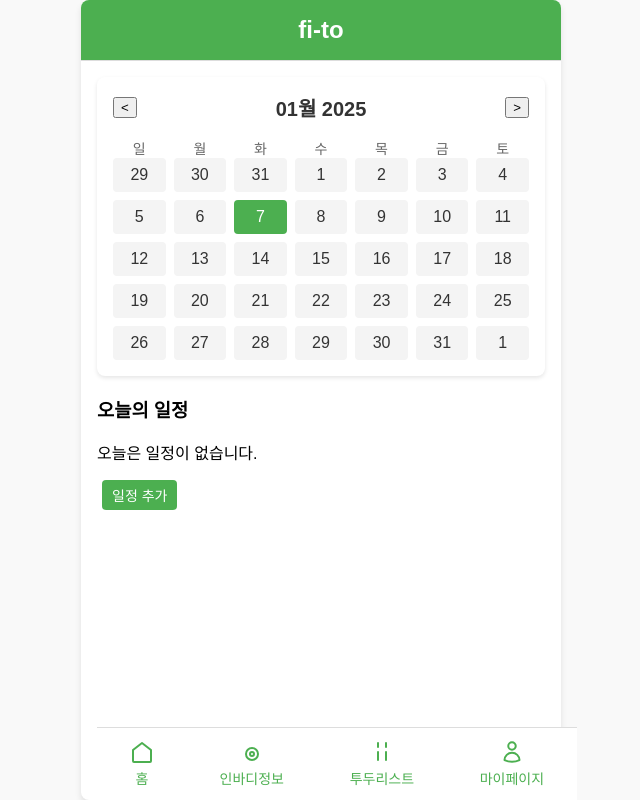
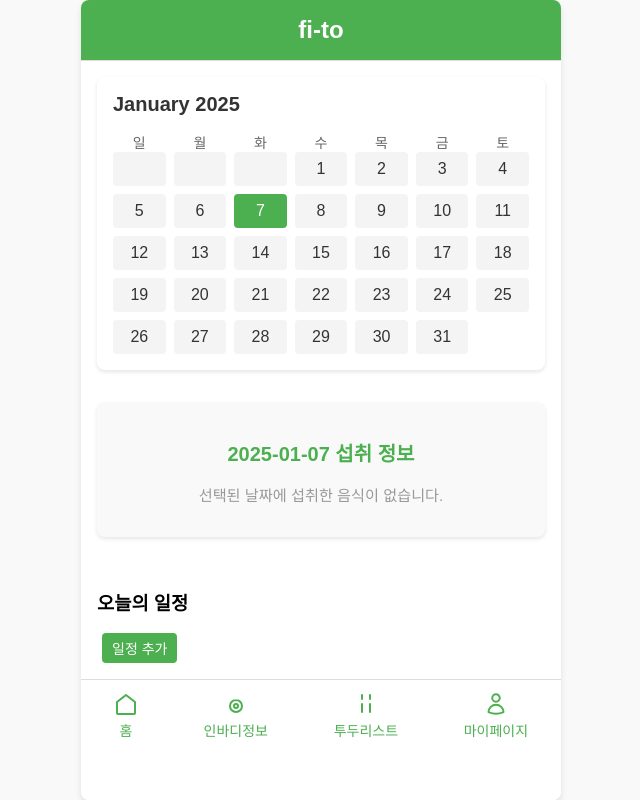
Before and after one commit to zaqs1013/inbodyproject, a PHP site: page /todo.php in a window 1280 px wide. Shown: the whole page, without its empty margins (319-959 px from the left). Run offline with PHP 8.4, Linux system fonts and the light colour scheme; the visitor is signed in with stand-in values (Sample User, id 1); tables that the repository leaves empty or names only in its code hold one stand-in row (values such as "Sample post").

Commit message:
todo업데이트했다..!

```diff
--- a/static/css/todoStyle.css
+++ b/static/css/todoStyle.css
@@ -6,18 +6,27 @@ body {
     justify-content: center;
     align-items: center;
     height: 100vh;
+    overflow: hidden;
+}
+
+.container {
+    width: 100%;
+    max-width: 480px;
+    height: 100vh;
+    display: flex;
+    flex-direction: column;
+    background-color: #fff;
+    box-shadow: 0 4px 6px rgba(0, 0, 0, 0.1);
+    border-radius: 8px;
+    overflow: hidden;
 }
 
 .wrapper {
-    width: 100%;
-    max-width: 480px;
-    height: 100%;
-    background-color: white;
+    flex: 1;
+    overflow-y: auto; /* 세로 스크롤 활성화 */
     display: flex;
     flex-direction: column;
-    box-shadow: 0 4px 6px rgba(0, 0, 0, 0.1);
-    border-radius: 8px;
-    overflow: hidden;
+    background-color: #fff;
 }
 
 header {
@@ -26,13 +35,12 @@ header {
     text-align: center;
     font-size: 1.5rem;
     font-weight: bold;
-    color: #ffff;
+    color: #fff;
+    flex-shrink: 0; /* 헤더 고정 */
     border-bottom: 1px solid #ddd;
 }
 
 .calendar-container {
-    flex: 1;
-    overflow-y: auto;
     padding: 16px;
 }
 
@@ -69,12 +76,12 @@ header {
     font-size: 0.875rem;
     color: #666;
 }
+
 .calendar .days .day {
     text-align: center;
-    vertical-align: middle; /* 세로 가운데 정렬 */
-    display: flex; /* 플렉스 컨테이너 사용 */
-    justify-content: center; /* 가로 가운데 정렬 */
-    align-items: center; /* 세로 가운데 정렬 */
+    display: flex;
+    justify-content: center;
+    align-items: center;
     padding: 8px;
     border-radius: 4px;
     cursor: pointer;
@@ -87,79 +94,22 @@ header {
     color: #fff;
 }
 
-.calendar .days .day.event {
-    background-color: #f9f9f9; /* 일정이 있는 날짜의 배경색 */
-    border: 1px solid #4CAF50; /* 일정이 있는 날짜 강조 */
-    color: #333;
-}
-
-.calendar .days .day.event.active {
-    background-color: #4CAF50; /* 선택된 날짜 강조 */
-    color: #fff;
-}
-
 .calendar .days .day:hover {
     background-color: #e0e0e0;
 }
 
-/* 이벤트 버튼 크기와 위치 정렬 */
+.event-container {
+    padding: 16px;
+}
+
 .event-container .event {
     display: flex;
     justify-content: space-between;
     align-items: center;
-    padding: 10px; /* 일정 패딩 */
+    padding: 10px;
     background-color: #f4f4f4;
     border-radius: 8px;
     margin-bottom: 8px;
-}
-
-/* 일정 텍스트 정렬 */
-.event-container .event .event-details {
-    flex: 1; /* 버튼 간격 조정 */
-
-}
-
-/* 일정 버튼 스타일 */
-.edit-event-btn,
-.delete-event-btn {
-    padding: 5px 10px;
-    background-color: #4CAF50;
-    color: white;
-    border: none;
-    border-radius: 4px;
-    cursor: pointer;
-    font-size: 0.875rem;
-    margin-left: 5px;
-}
-
-.add-event-wrapper {
-    display: none;
-    flex-direction: column;
-    gap: 8px;
-    padding: 16px;
-    background-color: #fff;
-    border-radius: 8px;
-    box-shadow: 0 2px 4px rgba(0, 0, 0, 0.1);
-}
-
-.add-event-wrapper.active {
-    display: flex;
-}
-
-.add-event-wrapper input {
-    width: 100%;
-    padding: 8px;
-    border: 1px solid #ddd;
-    border-radius: 4px;
-}
-
-.add-event-wrapper button {
-    padding: 8px;
-    background-color: #4CAF50;
-    color: white;
-    border: none;
-    border-radius: 4px;
-    cursor: pointer;
 }
 
 footer {
@@ -169,7 +119,7 @@ footer {
     background-color: #fff;
     border-top: 1px solid #ddd;
     padding: 12px 0;
-    position: fixed;
+    position: sticky; /* 푸터 고정 */
     bottom: 0;
     width: 100%;
     max-width: 480px;
@@ -246,3 +204,9 @@ footer a svg {
     display: flex;
     gap: 5px; /* 수정 버튼과 삭제 버튼 간격 조정 */
 }
+
+
+.day.selected {
+    background-color: #4CAF50 !important;
+    color:#FFFFFF !important;
+}
--- /dev/null
+++ b/static/css/todo_nutrition-summary.css
@@ -0,0 +1,82 @@
+.nutrition-summary {
+    margin: 16px;
+    padding: 16px;
+    background-color: #f9f9f9;
+    border-radius: 8px;
+    box-shadow: 0 2px 4px rgba(0, 0, 0, 0.1);
+}
+
+.nutrition-summary h3 {
+    margin-bottom: 16px;
+    font-size: 1.25rem;
+    font-weight: bold;
+    color: #4CAF50;
+    text-align: center;
+}
+
+.nutrition-table-wrapper {
+    overflow-x: auto; /* 테이블이 길어질 경우 스크롤 추가 */
+}
+
+.nutrition-table {
+    width: 100%;
+    border-collapse: collapse;
+    margin-bottom: 16px;
+    font-size: 0.875rem;
+    text-align: left;
+}
+
+.nutrition-table thead th {
+    background-color: #4CAF50;
+    color: white;
+    padding: 12px;
+    text-align: center;
+}
+
+.nutrition-table tbody td {
+    padding: 8px;
+    border-bottom: 1px solid #ddd;
+    text-align: center;
+}
+
+.nutrition-table tbody tr:nth-child(even) {
+    background-color: #f9f9f9;
+}
+
+.nutrition-table tbody tr:hover {
+    background-color: #f1f1f1;
+}
+
+.nutrition-totals {
+    margin-top: 16px;
+    background-color: #ffffff;
+    border-radius: 8px;
+    padding: 12px;
+    box-shadow: 0 2px 4px rgba(0, 0, 0, 0.1);
+}
+
+.nutrition-totals p {
+    font-size: 1.1rem;
+    font-weight: bold;
+    color: #4CAF50;
+    margin-bottom: 8px;
+}
+
+.nutrition-totals ul {
+    margin: 0;
+    padding: 0;
+    list-style: none;
+}
+
+.nutrition-totals ul li {
+    font-size: 0.9rem;
+    margin-bottom: 4px;
+    color: #555;
+}
+
+.no-data {
+    text-align: center;
+    color: #999;
+    font-size: 0.95rem;
+    margin: 16px 0;
+}
--- a/todo/todo.php
+++ b/todo/todo.php
@@ -6,29 +6,52 @@
     <meta name="viewport" content="width=device-width, initial-scale=1.0">
     <title>To-Do</title>
     <link rel="stylesheet" href="../static/css/todoStyle.css" />
-
+    <link rel="stylesheet" href="../static/css/todo_nutrition-summary.css" />
 </head>
 
 <body>
     <?php
     session_start();
+    include 'db.php';
+
     if (!isset($_SESSION['ID'])) {
         echo "잘못된 접근<br>";
         echo '<div id="register"><a href="./register.php"> 회원 가입</a></div><br>';
         echo '<div id="login"><a href="./login.php"> 로그인</a></div><br>';
         exit;
     }
+
+    $userId = $_SESSION['ID'];
+    $selectedDate = $_GET['date'] ?? date('Y-m-d'); // 선택된 날짜, 기본값은 오늘 날짜
+
+    // 섭취한 음식 정보 가져오기
+    $stmt = $conn->prepare(
+        "SELECT nd.foodName, nd.kcal, nd.protein, nd.fat, nd.carbohydrate, nd.sugar
+        FROM nutrition_summary ns
+        JOIN nutrition_details nd ON ns.id = nd.summaryId
+        WHERE ns.userId = ? AND ns.date = ?"
+    );
+    $stmt->execute([$userId, $selectedDate]);
+    $foods = $stmt->fetchAll(PDO::FETCH_ASSOC);
+
+    // 선택된 날짜의 섭취 총합 가져오기
+    $stmtTotal = $conn->prepare(
+        "SELECT totalKcal, totalProtein, totalFat, totalCarbohydrate, totalSugar
+        FROM nutrition_summary
+        WHERE userId = ? AND date = ?"
+    );
+    $stmtTotal->execute([$userId, $selectedDate]);
+    $total = $stmtTotal->fetch(PDO::FETCH_ASSOC);
     ?>
 
+<div class="container">
     <div class="wrapper">
         <header>fi-to</header>
 
         <div class="calendar-container">
             <div class="calendar">
                 <div class="month">
-                    <button class="prev">&lt;</button>
-                    <div class="date">January 2025</div>
-                    <button class="next">&gt;</button>
+                    <div class="date"><?= date('F Y', strtotime($selectedDate)) ?></div>
                 </div>
 
                 <div class="weekdays">
@@ -40,10 +63,62 @@
                     <div>금</div>
                     <div>토</div>
                 </div>
-                <div class="days">
-                    <!--일 수 생성영역-->
+                <div class="days" id="calendar-days">
+                    <!-- JavaScript로 동적으로 날짜 생성 -->
                 </div>
             </div>
+        </div>
+
+
+        <div class="nutrition-summary">
+    <h3><?= htmlspecialchars($selectedDate) ?> 섭취 정보</h3>
+    <?php if ($foods): ?>
+        <div class="nutrition-table-wrapper">
+            <table class="nutrition-table">
+                <thead>
+                    <tr>
+                        <th>음식명</th>
+                        <th>칼로리 (kcal)</th>
+                        <th>단백질 (g)</th>
+                        <th>지방 (g)</th>
+                        <th>탄수화물 (g)</th>
+                        <th>당 (g)</th>
+                    </tr>
+                </thead>
+                <tbody>
+                    <?php foreach ($foods as $food): ?>
+                        <tr>
+                            <td><?= htmlspecialchars($food['foodName']) ?></td>
+                            <td><?= htmlspecialchars($food['kcal']) ?></td>
+                            <td><?= htmlspecialchars($food['protein']) ?></td>
+                            <td><?= htmlspecialchars($food['fat']) ?></td>
+                            <td><?= htmlspecialchars($food['carbohydrate']) ?></td>
+                            <td><?= htmlspecialchars($food['sugar']) ?></td>
+                        </tr>
+                    <?php endforeach; ?>
+                </tbody>
+            </table>
+        </div>
+
+        <?php if ($total): ?>
+            <div class="nutrition-totals">
+                <p><strong>총 섭취량</strong></p>
+                <ul>
+                    <li>칼로리: <?= htmlspecialchars($total['totalKcal']) ?> kcal</li>
+                    <li>단백질: <?= htmlspecialchars($total['totalProtein']) ?> g</li>
+                    <li>지방: <?= htmlspecialchars($total['totalFat']) ?> g</li>
+                    <li>탄수화물: <?= htmlspecialchars($total['totalCarbohydrate']) ?> g</li>
+                    <li>당: <?= htmlspecialchars($total['totalSugar']) ?> g</li>
+                </ul>
+            </div>
+        <?php endif; ?>
+
+    <?php else: ?>
+        <p class="no-data">선택된 날짜에 섭취한 음식이 없습니다.</p>
+    <?php endif; ?>
+</div>
+
+
 
         <div class="event-container">
                 <h3>오늘의 일정</h3>
@@ -65,6 +140,8 @@
                     <button class="save-event-btn">저장</button>
                 </div>
             </div>
+
+
 
         <footer>
             <a href="../mainpage/main.php">
@@ -91,7 +168,49 @@
                 </svg>
                 마이페이지
             </a>
+</div>
         </footer>
+
+        <script>
+            document.addEventListener("DOMContentLoaded", () => {
+                const selectedDate = new Date("<?= $selectedDate ?>");
+                const daysContainer = document.getElementById("calendar-days");
+
+                const year = selectedDate.getFullYear();
+                const month = selectedDate.getMonth();
+                const firstDay = new Date(year, month, 1);
+                const lastDay = new Date(year, month + 1, 0);
+                const startDay = firstDay.getDay();
+                const daysInMonth = lastDay.getDate();
+
+                let daysHTML = "";
+
+                for (let i = 0; i < startDay; i++) {
+                    daysHTML += `<div class="day empty"></div>`;
+                }
+
+                for (let day = 1; day <= daysInMonth; day++) {
+                    const isSelected =
+                        day === selectedDate.getDate() &&
+                        month === selectedDate.getMonth() &&
+                        year === selectedDate.getFullYear();
+
+                    daysHTML += `
+                        <div class="day ${isSelected ? "selected" : ""}" onclick="selectDate('${year}-${String(
+                        month + 1
+                    ).padStart(2, "0")}-${String(day).padStart(2, "0")}')">
+                            ${day}
+                        </div>`;
+                }
+
+                daysContainer.innerHTML = daysHTML;
+            });
+
+            function selectDate(date) {
+                window.location.href = `todo.php?date=${date}`;
+            }
+        </script>
+    </div>
     <script src="../static/js/calender.js"></script>
     <script src="../static/js/edit.js"></script>
 
```
Also changed, not shown: other parts of static/css/todoStyle.css (+22 -15 lines), 2 other files. Lines whose indentation alone changed are shown as unchanged.
